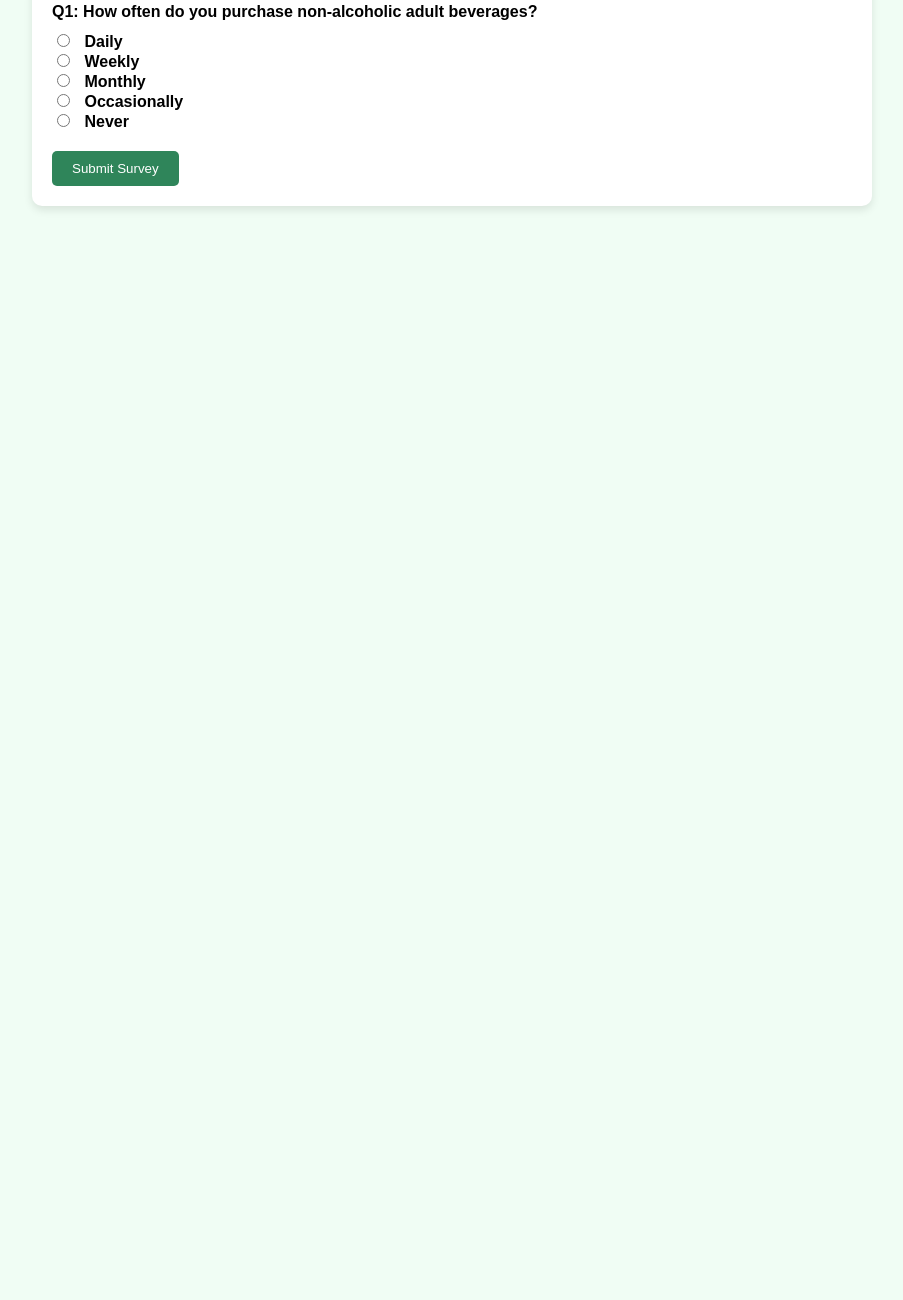
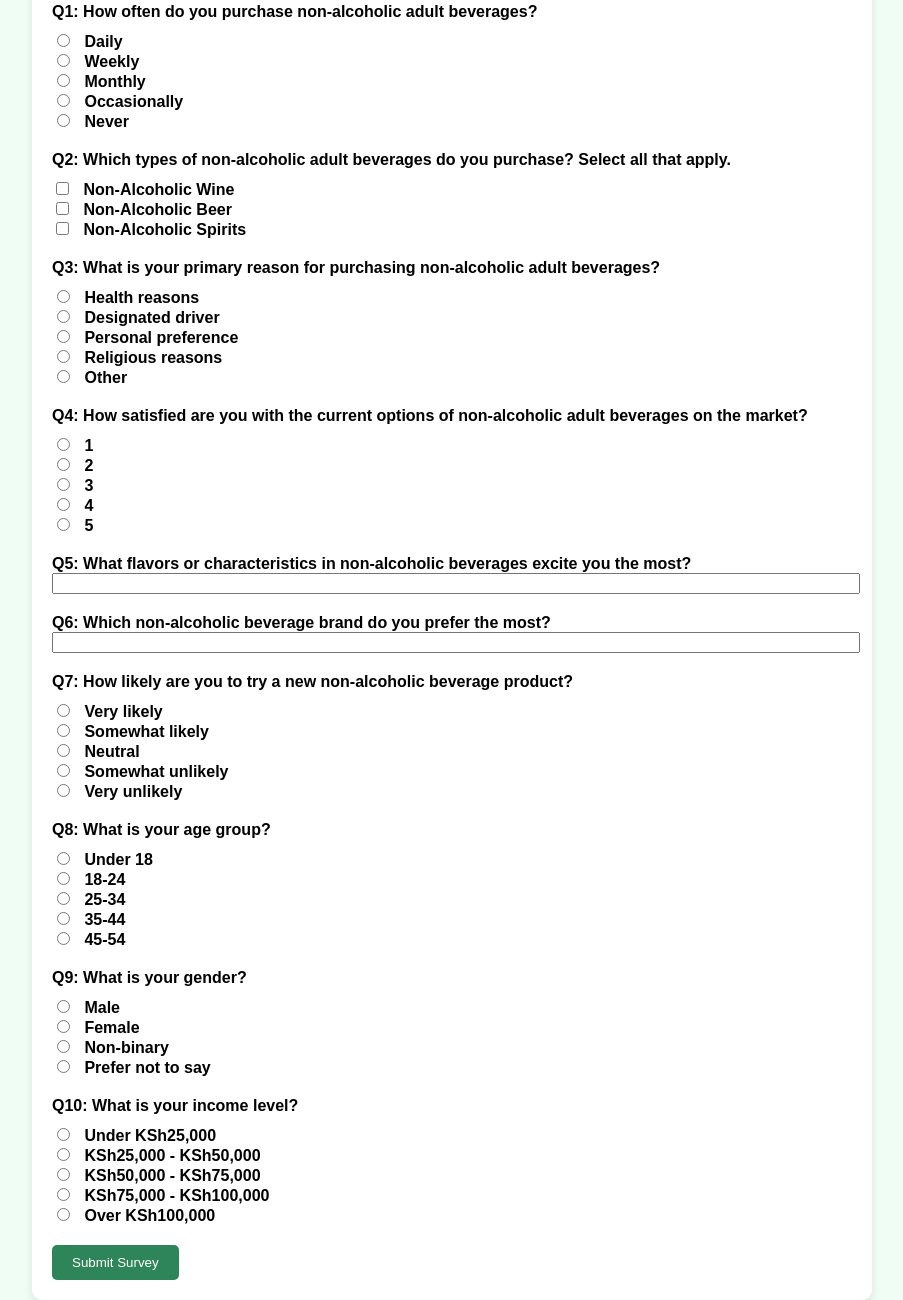
Before and after one commit to simonwangai17/survey1, a plain HTML site: page index.html in a window 1280 px wide. Shown: the part 105-1405 px from the top of the page, without its empty margins (188-1091 px from the left). Before the commit the page ends 800 px from the top, so only its background shows below. Drawn offline with Linux system fonts and the light colour scheme.

Commit message:
questions update

```diff
--- a/index.html
+++ b/index.html
@@ -135,6 +135,89 @@
           <label><input type="radio" name="q1" value="Never"> Never</label>
         </div>
       </div>
+      <div class="question">
+        <label>Q2: Which types of non-alcoholic adult beverages do you purchase? Select all that apply.</label>
+        <div class="answers">
+          <label><input type="checkbox" name="q2" value="Non-Alcoholic Wine"> Non-Alcoholic Wine</label><br>
+          <label><input type="checkbox" name="q2" value="Non-Alcoholic Beer"> Non-Alcoholic Beer</label><br>
+          <label><input type="checkbox" name="q2" value="Non-Alcoholic Spirits"> Non-Alcoholic Spirits</label>
+        </div>
+      </div>
+
+      <div class="question">
+        <label>Q3: What is your primary reason for purchasing non-alcoholic adult beverages?</label>
+        <div class="answers">
+          <label><input type="radio" name="q3" value="Health reasons"> Health reasons</label><br>
+          <label><input type="radio" name="q3" value="Designated driver"> Designated driver</label><br>
+          <label><input type="radio" name="q3" value="Personal preference"> Personal preference</label><br>
+          <label><input type="radio" name="q3" value="Religious reasons"> Religious reasons</label><br>
+          <label><input type="radio" name="q3" value="Other"> Other</label>
+        </div>
+      </div>
+
+      <div class="question">
+        <label>Q4: How satisfied are you with the current options of non-alcoholic adult beverages on the market?</label>
+        <div class="answers">
+          <label><input type="radio" name="q4" value="1"> 1</label><br>
+          <label><input type="radio" name="q4" value="2"> 2</label><br>
+          <label><input type="radio" name="q4" value="3"> 3</label><br>
+          <label><input type="radio" name="q4" value="4"> 4</label><br>
+          <label><input type="radio" name="q4" value="5"> 5</label>
+        </div>
+      </div>
+
+      <div class="question">
+        <label>Q5: What flavors or characteristics in non-alcoholic beverages excite you the most?</label>
+        <input type="text" name="q5" style="width: 100%;">
+      </div>
+
+      <div class="question">
+        <label>Q6: Which non-alcoholic beverage brand do you prefer the most?</label>
+        <input type="text" name="q6" style="width: 100%;">
+      </div>
+
+      <div class="question">
+        <label>Q7: How likely are you to try a new non-alcoholic beverage product?</label>
+        <div class="answers">
+          <label><input type="radio" name="q7" value="Very likely"> Very likely</label><br>
+          <label><input type="radio" name="q7" value="Somewhat likely"> Somewhat likely</label><br>
+          <label><input type="radio" name="q7" value="Neutral"> Neutral</label><br>
+          <label><input type="radio" name="q7" value="Somewhat unlikely"> Somewhat unlikely</label><br>
+          <label><input type="radio" name="q7" value="Very unlikely"> Very unlikely</label>
+        </div>
+      </div>
+
+      <div class="question">
+        <label>Q8: What is your age group?</label>
+        <div class="answers">
+          <label><input type="radio" name="q8" value="Under 18"> Under 18</label><br>
+          <label><input type="radio" name="q8" value="18-24"> 18-24</label><br>
+          <label><input type="radio" name="q8" value="25-34"> 25-34</label><br>
+          <label><input type="radio" name="q8" value="35-44"> 35-44</label><br>
+          <label><input type="radio" name="q8" value="45-54"> 45-54</label>
+        </div>
+      </div>
+
+      <div class="question">
+        <label>Q9: What is your gender?</label>
+        <div class="answers">
+          <label><input type="radio" name="q9" value="Male"> Male</label><br>
+          <label><input type="radio" name="q9" value="Female"> Female</label><br>
+          <label><input type="radio" name="q9" value="Non-binary"> Non-binary</label><br>
+          <label><input type="radio" name="q9" value="Prefer not to say"> Prefer not to say</label>
+        </div>
+      </div>
+
+      <div class="question">
+        <label>Q10: What is your income level?</label>
+        <div class="answers">
+          <label><input type="radio" name="q10" value="Under KSh25,000"> Under KSh25,000</label><br>
+          <label><input type="radio" name="q10" value="KSh25,000 - KSh50,000"> KSh25,000 - KSh50,000</label><br>
+          <label><input type="radio" name="q10" value="KSh50,000 - KSh75,000"> KSh50,000 - KSh75,000</label><br>
+          <label><input type="radio" name="q10" value="KSh75,000 - KSh100,000"> KSh75,000 - KSh100,000</label><br>
+          <label><input type="radio" name="q10" value="Over KSh100,000"> Over KSh100,000</label>
+        </div>
+      </div>
 
       <button type="button" class="submit-button" onclick="openModal()">Submit Survey</button>
     </form>
```
